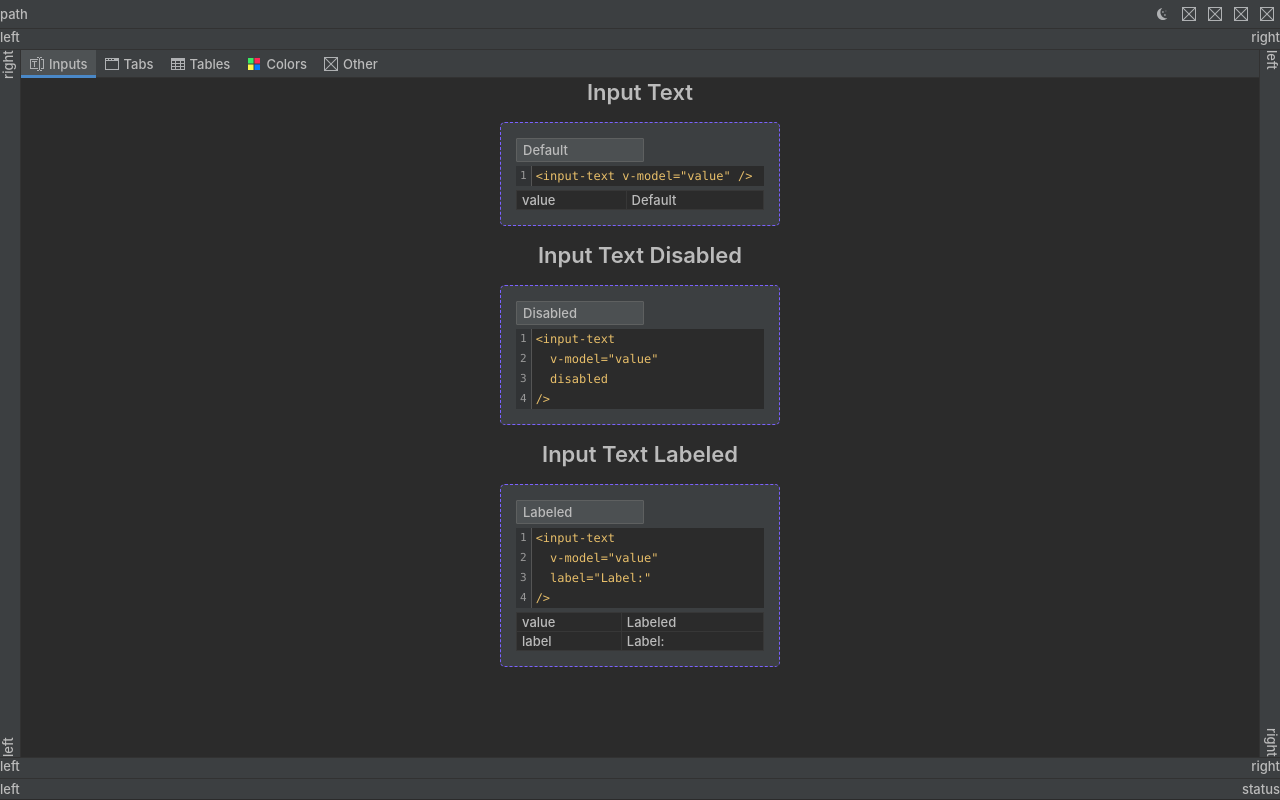
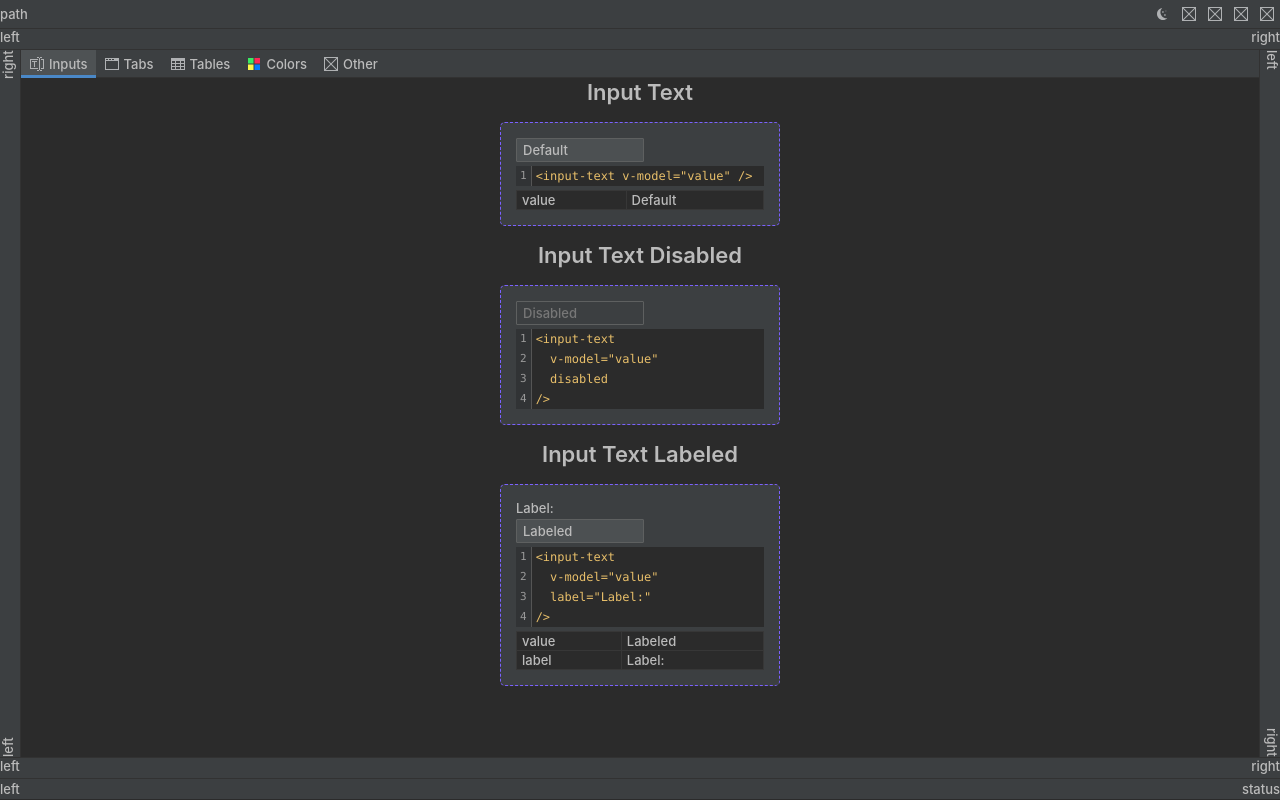
Before and after one commit to cclarice/CodeGlossary, a Vue app: page /dev/interface in a window 1280 px wide. Built offline with nearby package versions, Linux system fonts and the light colour scheme.

Commit message:
renamed title to label, added disable functionality, and some style fixes

```diff
--- a/src/components/inputs/InputText.vue
+++ b/src/components/inputs/InputText.vue
@@ -4,15 +4,16 @@
     :class="props.error"
   >
     <span
-      v-if="props.title"
-      class="input-text__title"
+      v-if="props.label"
+      class="input-text__label"
     >
-      {{ props.title }}
+      {{ props.label }}
     </span>
     <input
       class="input-text__input"
       :type="props.type || 'text'"
       :value="props.modelValue"
+      :disabled="props.disabled"
       @input="updateModel"
     >
     <small
@@ -34,7 +35,7 @@
 
 interface Props {
   name?: string
-  title?: string
+  label?: string
   error?: string
   modelValue?: string
   icon?: string
@@ -56,35 +57,47 @@ const updateModel = (event: Event): void => emit('update:modelValue', (event.tar
 
 <style lang="scss" scoped>
 .input-text {
-  display:    flex;
-  position:   relative;
-  max-width:  100%;
+  display:   flex;
+  flex-flow: column;
+  position:  relative;
+  max-width: 100%;
+  width: fit-content;
+
   &__input {
-    appearance:    none;
-    padding:       3px 6px;
-    min-width:     128px;
-    width:         128px;
-    max-width:     100%;
-    height:        24px;
+    appearance:       none;
+    padding:          3px 6px;
+    min-width:        128px;
+    width:            128px;
+    max-width:        100%;
+    height:           24px;
     background-color: var(--field-background);
-    border:        var(--field-border);
-    border-radius: 1px;
-    outline:       var(--field-outline);
+    border:           var(--field-border);
+    border-radius:    1px;
+    outline:          var(--field-outline);
+
     &:focus {
-      border: var(--field-border-focused);
+      border:  var(--field-border-focused);
       outline: var(--field-outline-focused);
     }
+
+    &:disabled {
+      background-color: var(--field-background-disabled);
+      cursor: not-allowed;
+      color: var(--disabled)
+    }
   }
+
   &__max {
     position: absolute;
-    right: 6px;
-    top:   4px;
+    right:    6px;
+    top:      4px;
   }
+
   &__error {
-    color: var(--error);
-    // top: calc(100% + 2px);
+    color:       var(--error);
     font-weight: 400;
   }
+
   &.Error {
     & > .input-text__input {
       color:   var(--error);
@@ -92,5 +105,10 @@ const updateModel = (event: Event): void => emit('update:modelValue', (event.tar
       outline: var(--field-outline-validated);
     }
   }
+
+  &__label {
+    font-size: 13px;
+    margin-bottom: 3px;
+  }
 }
 </style>
```
